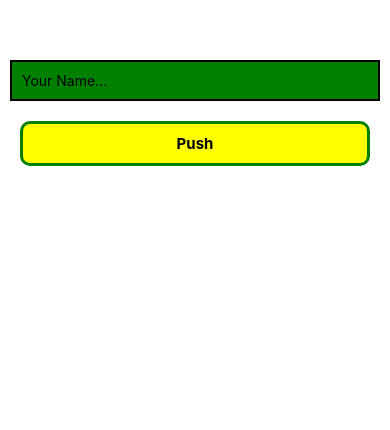
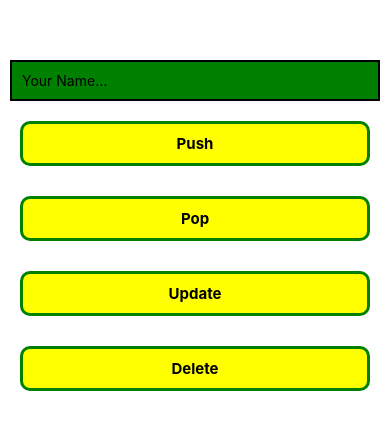
Before and after one commit to pmdev71/react-native-basic, a React Native app: screen / in a window 390 px wide. Shown: the top 430 px of the page. Built offline with nearby package versions, Linux system fonts and the light colour scheme.

Commit message:
multiple button using custom Button component

```diff
--- a/App.js
+++ b/App.js
@@ -24,6 +24,15 @@ export default function App() {
   const clickHandler = () => {
     Alert.alert('Your name is ' + name.toString());
   };
+  const clickPop = () => {
+    Alert.alert('Your Clicked Pop Button ');
+  };
+  const clickUpdate = () => {
+    Alert.alert('Your Clicked Update Button ');
+  };
+  const clickDelete = () => {
+    Alert.alert('Your Clicked Delete Button ');
+  };
 
   return (
     <View style={styles.container}>
@@ -33,6 +42,9 @@ export default function App() {
         placeholder="Your Name..."
       />
       <CustomButton name="Push" click={clickHandler} />
+      <CustomButton name="Pop" click={clickPop} />
+      <CustomButton name="Update" click={clickUpdate} />
+      <CustomButton name="Delete" click={clickDelete} />
     </View>
   );
 }
```
